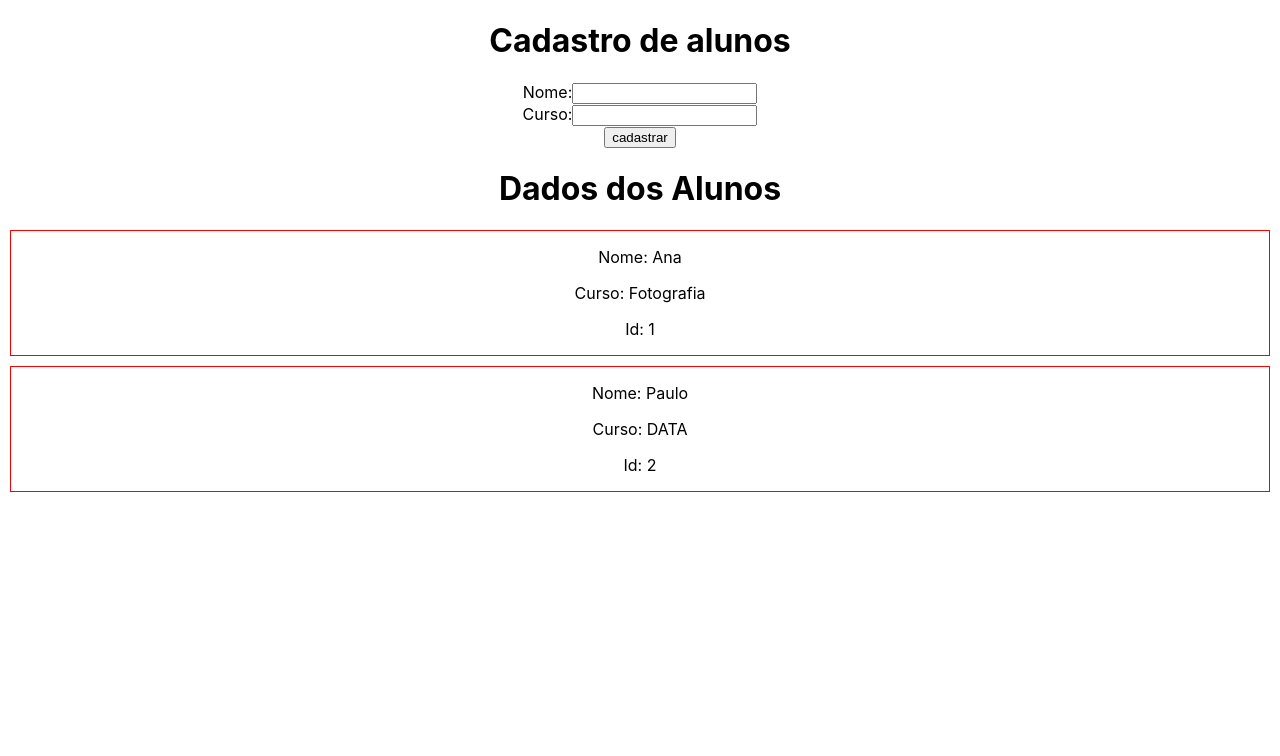
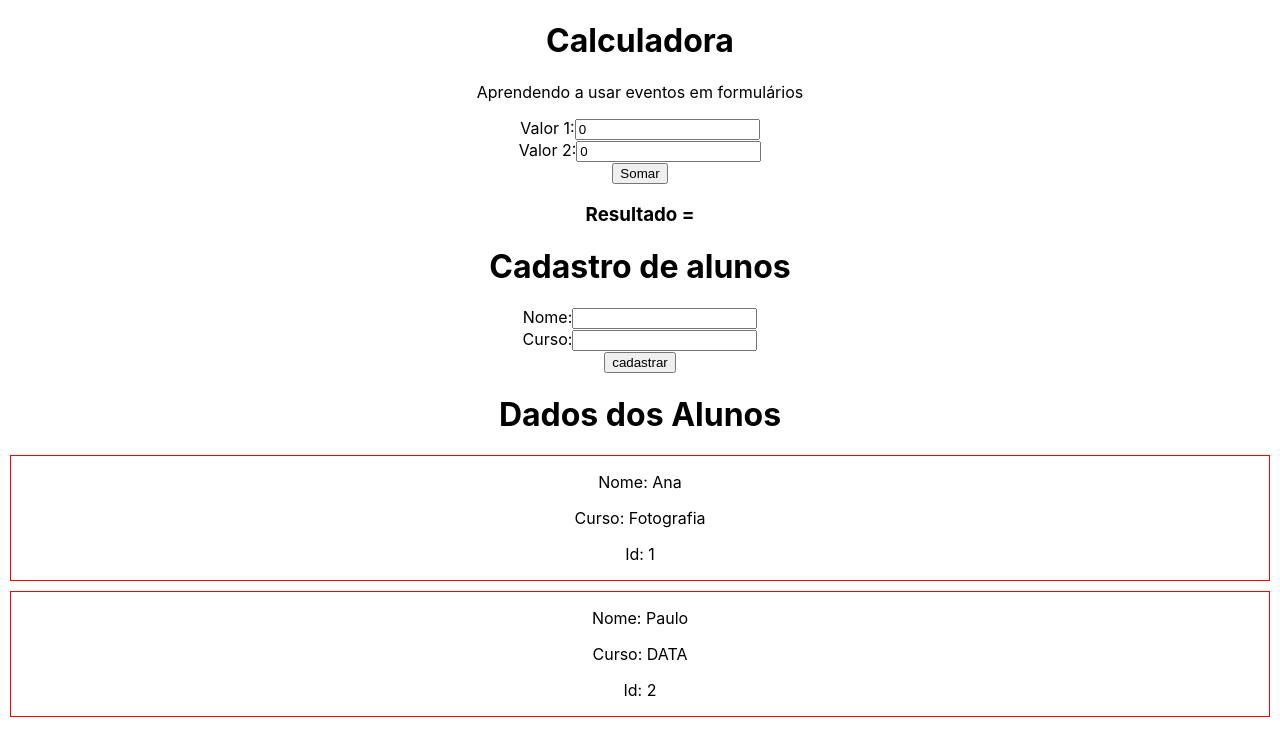
Before and after one commit to techcomkathia/aulas-react-in, a React (Create React App) app in the folder aula04/: page / in a window 1280 px wide. Shown: the top 756 px of the page. Built offline with nearby package versions, Linux system fonts and the light colour scheme.

Commit message:
alterações calculadora

```diff
--- a/aula04/src/App.js
+++ b/aula04/src/App.js
@@ -1,11 +1,14 @@
 import logo from './logo.svg';
 import './App.css';
 import { DadosAluno } from './componentes/exemplos/DadosAluno';
+import Calculadora from './componentes/exemplos/Calculadora';
 
 function App() {
   return (
     <div className="App">
+      <Calculadora></Calculadora>
       <DadosAluno></DadosAluno>
+
 
     </div>
   );
--- a/aula04/src/componentes/exemplos/Calculadora.js
+++ b/aula04/src/componentes/exemplos/Calculadora.js
@@ -0,0 +1,54 @@
+import { useState } from 'react';
+
+const Calculadora = () => {
+    const [valor1, setValor1] = useState(0);
+    const [valor2, setValor2] = useState(0);
+    const [resultado, setResultado] = useState("");
+
+
+    function handleValor1 (e) {
+        setValor1(Number(e.target.value));
+    }
+
+    const handleValor2 = (e) => {
+        setValor2(Number(e.target.value));
+    }
+
+    const handleCalcular = (e) => {
+        setResultado(valor1 + valor2);
+
+        // Resetando os estados
+        setValor1(0);
+        setValor2(0);
+    }
+
+    return (
+        <div>
+            <label>
+                <h1>Calculadora</h1>
+                <p>Aprendendo a usar eventos em formulários</p>
+                Valor 1:
+                <input type="number" onChange={(e)=>handleValor1(e)}
+                value={valor1}/>
+                {/* envelopando a função handleValor1 em uma arrow function, pois ela precisa receber um parâmetro  */}
+            </label>
+
+            <br />
+
+            <label>
+                Valor 2:
+                <input type="number" onChange={handleValor2}
+                value={valor2}/>
+                {/* passando a variável handleValor2 que guarda uma arrow function */}
+            </label>
+
+            <br />
+            <button onClick={handleCalcular}>Somar</button>
+            {/* passando a variável handleCalcular que guarda uma arrow function */}
+
+            <h3>Resultado = {resultado}</h3>
+        </div>
+    );
+};
+
+export default Calculadora;
```
